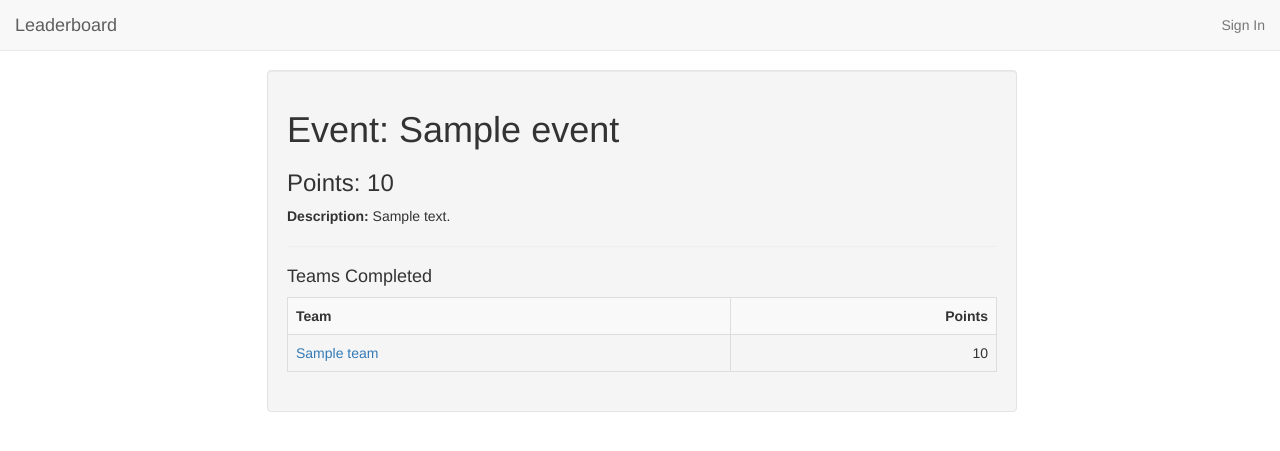
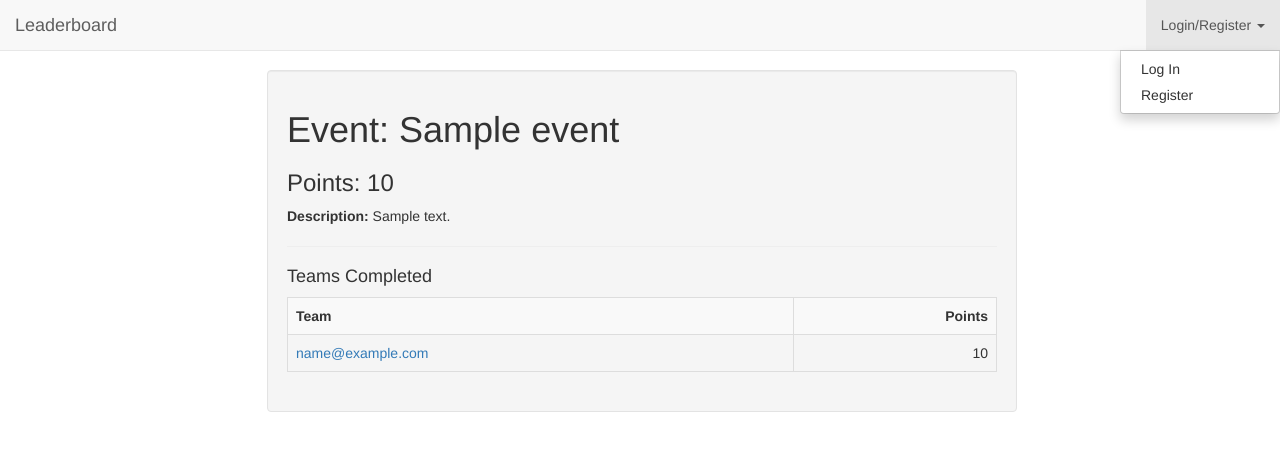
Before and after one commit to johnwiseheart/leaderboard, a Python web app: template app/templates/event.html in a window 1280 px wide, after a click on "Login/Register". Shown: the top 451 px of the page. Run offline with Jinja, Linux system fonts and the light colour scheme; the template is opened without the code that fills it: most values are stand-ins (such as "Sample title", 1, 10 or a date in 2020); some libraries are stand-ins or nearby versions.

Commit message:
Working with http auth now, but still noway to add players or team name outside the admin interface

```diff
--- a/app/templates/admin/index.html
+++ b/app/templates/admin/index.html
@@ -1,5 +1,5 @@
 {% extends 'admin/base.html' %}
 
 {% block body %}
-Admin Home Page
+This is the admin homepage. If you do not have access to the administration interface above, please <a href="/">Click Here</a> to go back to the leaderboard.
 {% endblock %}
--- a/app/templates/base.html
+++ b/app/templates/base.html
@@ -12,7 +12,7 @@
     <script src="http://ajax.googleapis.com/ajax/libs/jquery/1.11.1/jquery.min.js"></script>
 
     <!-- Latest compiled and minified CSS -->
-  <link rel="stylesheet" href="http://bootswatch.com/lumen/bootstrap.min.css">
+  <link rel="stylesheet" href="http://bootswatch.com/flatly/bootstrap.min.css">
 <style>
 body {
   padding-top: 70px;
@@ -40,7 +40,7 @@ body {
     <![endif]-->
   </head>
   <body>
-     <nav class="navbar navbar-default navbar-fixed-top" role="navigation">
+        <nav class="navbar navbar-default navbar-fixed-top" role="navigation">
   <div class="container-fluid">
     <!-- Brand and toggle get grouped for better mobile display -->
     <div class="navbar-header">
@@ -56,31 +56,28 @@ body {
     <!-- Collect the nav links, forms, and other content for toggling -->
     <div class="collapse navbar-collapse" id="bs-example-navbar-collapse-1">
       <ul class="nav navbar-nav">
-        {% if g.team.is_authenticated() %}
+         {% if g.team.is_authenticated() %}
         <li><a href="{{ url_for('password_submit') }}">Submit Password</a></li>
         {% endif %}
       </ul>
       <ul class="nav navbar-nav navbar-right">
-        {% if g.team.is_authenticated() %}
         <li class="dropdown">
           <a href="#" class="dropdown-toggle" data-toggle="dropdown">
-          {{ g.team.name }}
-
-
+          {% if g.team.is_authenticated() %}
+            {{ g.team.email }}
+          {% else %}
+          Login/Register
+          {% endif %}
           <span class="caret"></span></a>
           <ul class="dropdown-menu" role="menu">
             {% if g.team.is_authenticated() %}
-            <li><a href="{{ url_for('settings') }}">Settings</a></li>
-            <li class="divider"></li>
-            <li><a href="{{ url_for('logout') }}">Logout</a></li>
-            {% else %}
-            <li><a href="{{ url_for('login') }}">Sign In</a></li>
+            <li><a href="{{ url_for_security('logout') }}">Logout</a></li>
+             {% else %}
+            <li><a href="{{ url_for_security('login') }}">Log In</a></li>
+            <li><a href="{{ url_for_security('register') }}">Register</a></li>
             {% endif %}
           </ul>
         </li>
-        {% else %}
-         <li><a href="{{ url_for('login') }}">Sign In</a></li>
-        {% endif %}
 
       </ul>
     </div><!-- /.navbar-collapse -->
--- a/app/templates/event.html
+++ b/app/templates/event.html
@@ -3,7 +3,7 @@
 
 {% block content %}
 <div class="row row-centered">
-    <div class="col-xs-8 col-centered">
+    <div class="col-xs-12 col-sm-8 col-centered">
         <div class="well">
             <h1>Event: {{ event.name }}</h1>
             <h3>Points: {{ event.points}}</h3>
@@ -14,7 +14,7 @@
             <table class="table table-striped table-bordered">
                 <tr><th>Team</th><th class="text-right">Points</th></tr>
                 {% for team in event.teams %}
-                <tr><td><a href="/team/{{ team.name }}">{{ team.name }}</a></td><td class="text-right">{{ team.getPoints() }}</td></tr>
+                <tr><td><a href="/team/{{ team.email }}">{{ team.email }}</a></td><td class="text-right">{{ team.getPoints() }}</td></tr>
                 {% endfor %}
             </table>
             {% else %}
--- a/app/templates/login.html
+++ b/app/templates/login.html
@@ -3,7 +3,7 @@
 
 {% block content %}
 <div class="row row-centered">
-    <div class="col-xs-8 col-centered">
+    <div class="col-xs-12 col-sm-8 col-centered">
         <div class="well">
             <h1>Sign In</h1>
             <p>One person from your group will need to sign in using their Google account. Other group members names are then added in settings.</p>
--- a/app/templates/settings.html
+++ b/app/templates/settings.html
@@ -3,7 +3,7 @@
 
 {% block content %}
 <div class="row row-centered">
-    <div class="col-xs-8 col-centered">
+    <div class="col-xs-12 col-sm-8 col-centered">
         <div class="well">
             <h1>Settings</h1>
             <form class="form-horizontal" role="form" name="settings" action="" method="post">
--- a/app/templates/submit.html
+++ b/app/templates/submit.html
@@ -3,9 +3,10 @@
 
 {% block content %}
 <div class="row row-centered">
-    <div class="col-xs-8 col-centered">
+    <div class="col-xs-12 col-sm-8 col-centered">
+
         <div class="well">
-            <h1>Submit Password</h1>
+        <h1>Submit Password</h1>
             <form role="form" action="" method="post">
                 {{form.hidden_tag()}}
                 <div class="form-group">
--- a/app/templates/team.html
+++ b/app/templates/team.html
@@ -3,7 +3,7 @@
 
 {% block content %}
 <div class="row row-centered">
-    <div class="col-xs-8 col-centered">
+    <div class="col-xs-12 col-sm-8 col-centered">
         <div class="well">
             <h1>Team: {{ team.name }}</h1>
             <h3>Points: {{ team.getPoints() }}</h3>
```
Also changed, not shown: app/templates/events.html (added, +22 -0 lines), app/templates/index.html (+8 -4 lines), app/templates/security/login_user.html (added, +22 -0 lines), app/templates/security/register_user.html (added, +25 -0 lines).
